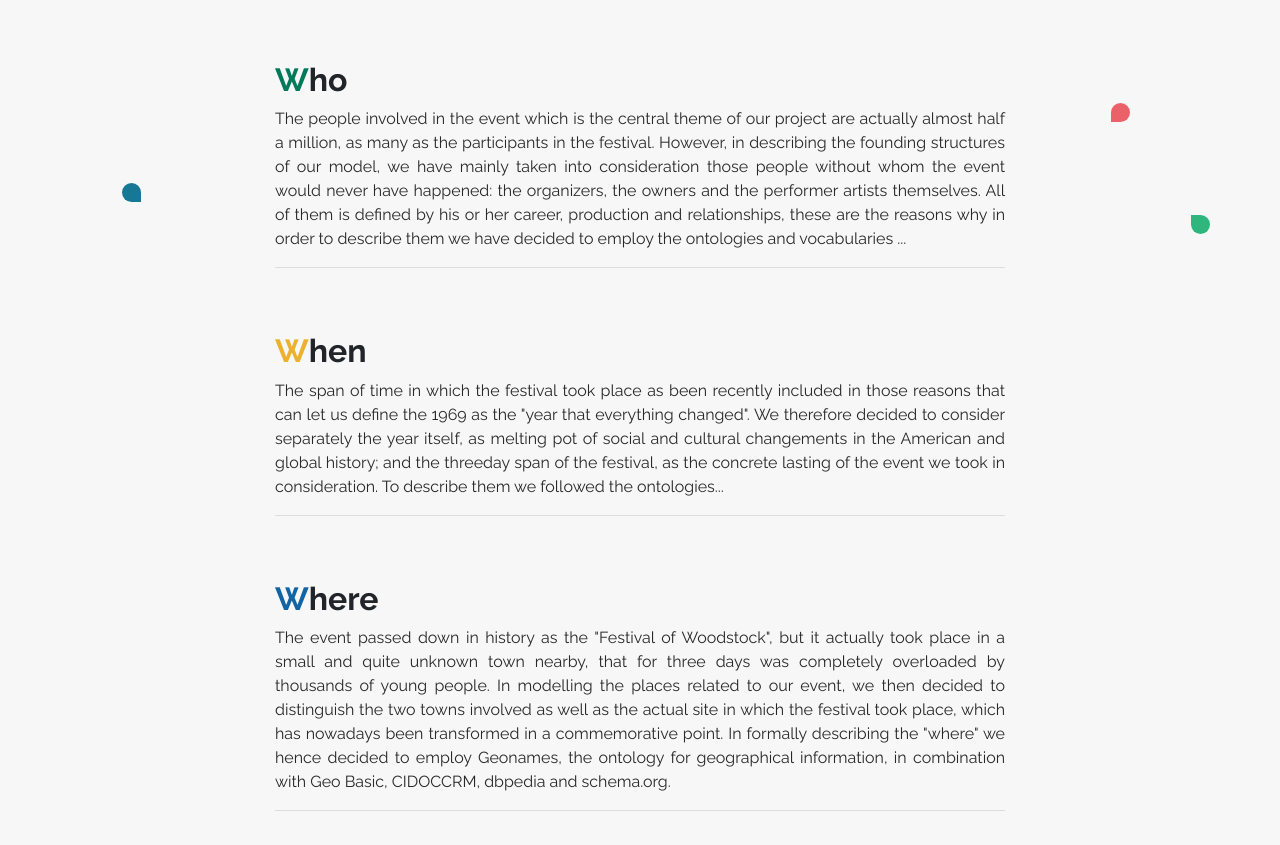
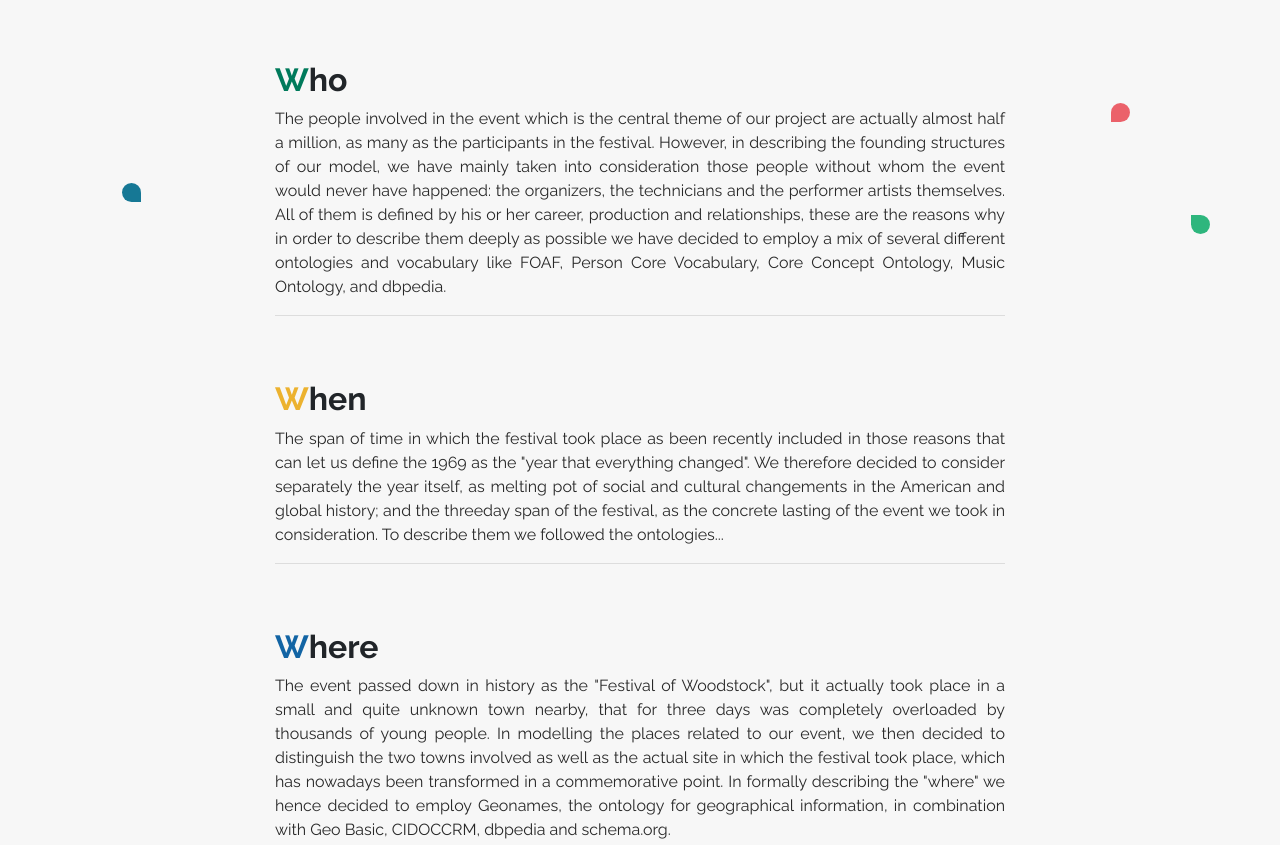
Before and after one commit to woodsLOD/woodsLOD, a plain HTML site: page theorMod.html in a window 1280 px wide. Shown: the part 809-1654 px from the top of the page. Drawn offline with Linux system fonts and the light colour scheme.

Commit message:
who description in theorMod complete

```diff
--- a/theorMod.html
+++ b/theorMod.html
@@ -112,7 +112,7 @@
                         <hr />
                         <div class="header">
                             <h2><span class="text-success">W</span>ho</h2>
-                            <p style="text-align: justify;">The people involved in the event which is the central theme of our project are actually almost half a million, as many as the participants in the festival. However, in describing the founding structures of our model, we have mainly taken into consideration those people without whom the event would never have happened: the organizers, the owners and the performer artists themselves. All of them is defined by his or her career, production and relationships, these are the reasons why in order to describe them we have decided to employ the ontologies and vocabularies ... </p>
+                            <p style="text-align: justify;">The people involved in the event which is the central theme of our project are actually almost half a million, as many as the participants in the festival. However, in describing the founding structures of our model, we have mainly taken into consideration those people without whom the event would never have happened: the organizers, the technicians and the performer artists themselves. All of them is defined by his or her career, production and relationships, these are the reasons why in order to describe them deeply as possible we have decided to employ a mix of several different ontologies and vocabulary like FOAF, Person Core Vocabulary, Core Concept Ontology, Music Ontology, and dbpedia. </p>
                         </div>
                         <hr />
                         <div class="header">
```
